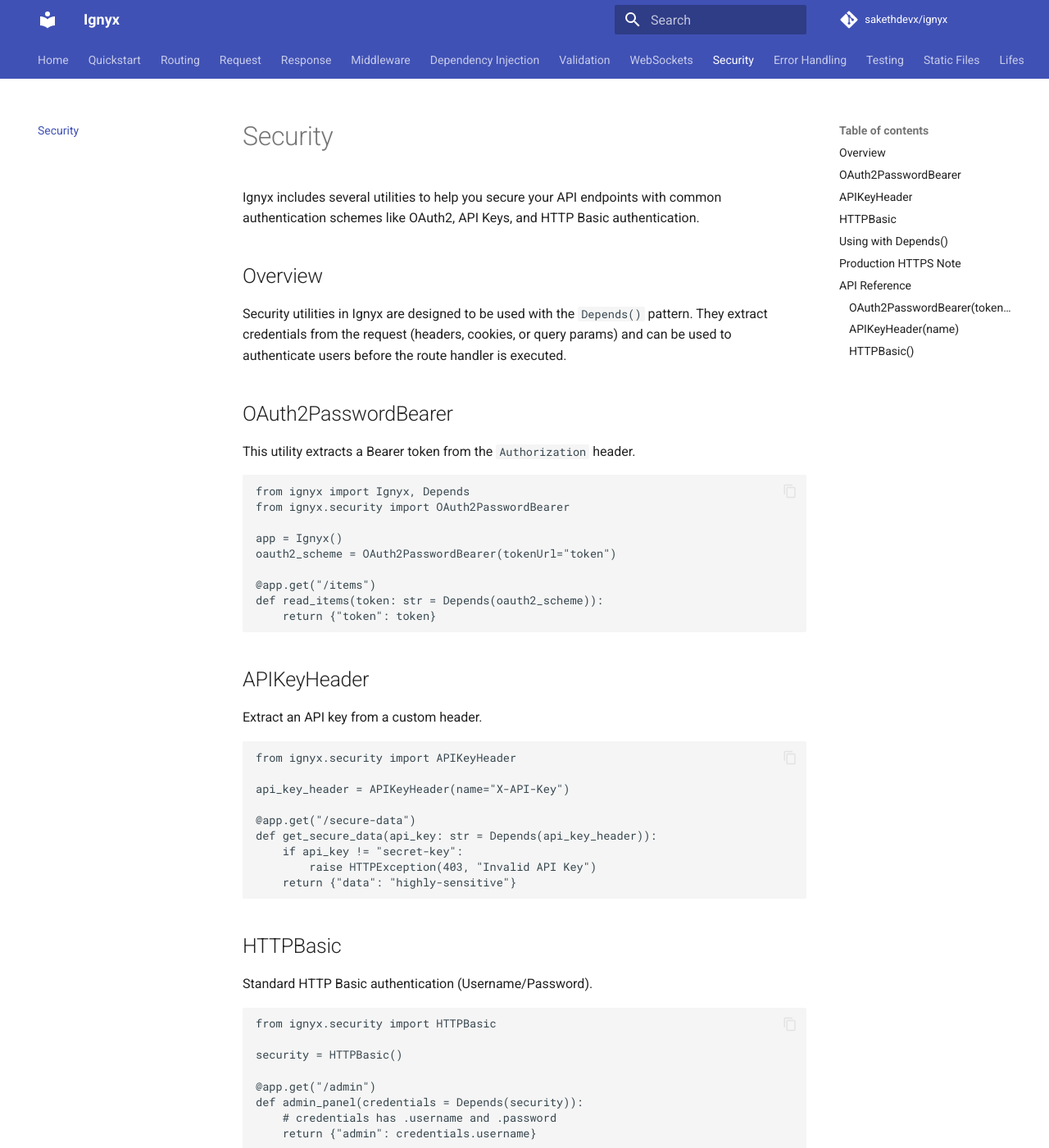
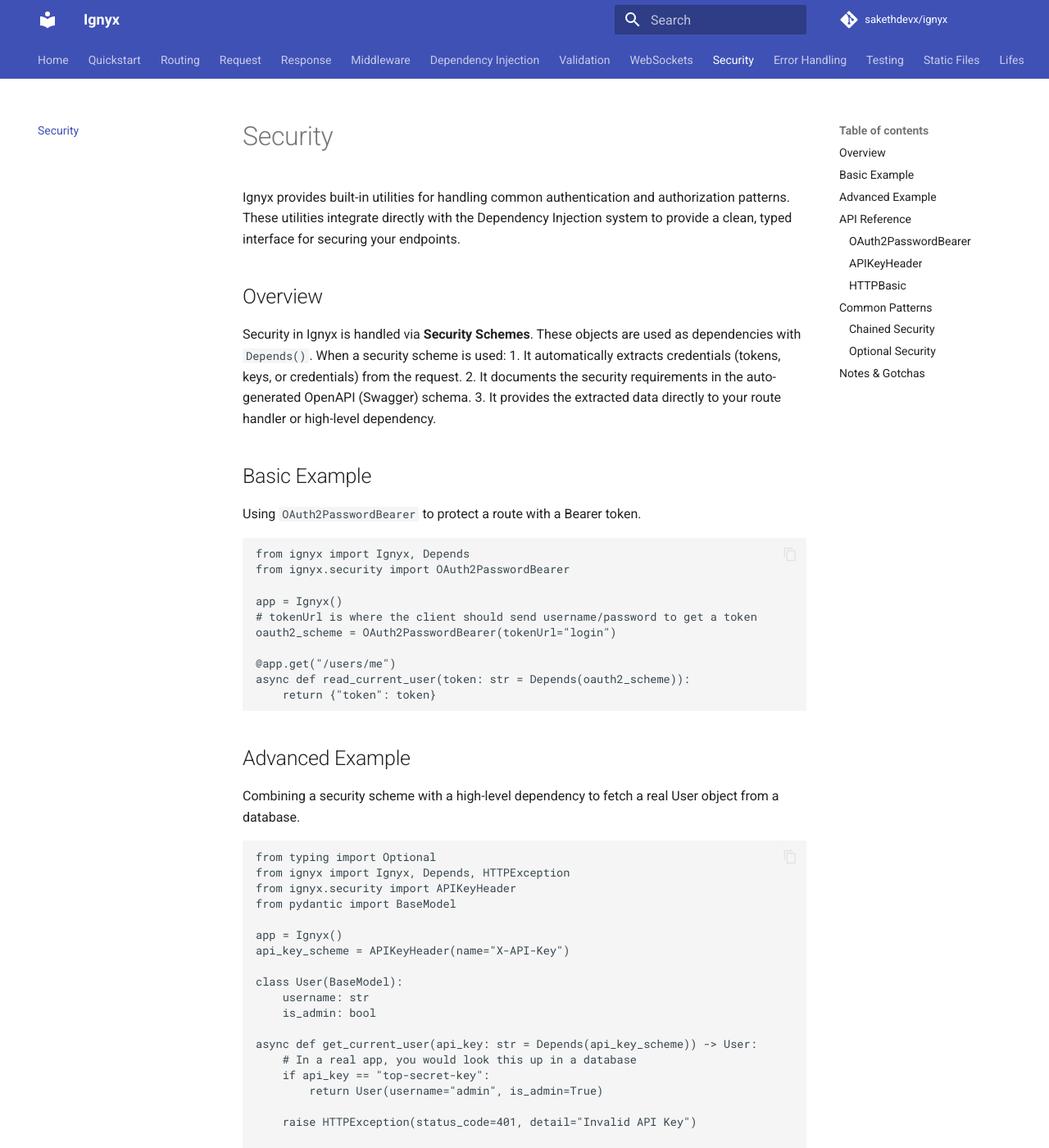
Before and after one commit to sakethdevx/ignyx, an MkDocs documentation site: the page built from docs/security.md, in a window 1280 px wide and 1400 px high. Shown: the whole window at 82% size. Built offline with MkDocs 1.6.1 and Material for MkDocs 9.7.7, drawn with Linux system fonts in a browser that asks for light colours; comment, search, counter and statistics services are not loaded; some of the changed text lies outside the part shown.

Commit message:
docs: satisfy missing structure in security.md

````diff
--- a/docs/security.md
+++ b/docs/security.md
@@ -1,85 +1,100 @@
 # Security
 
-Ignyx includes several utilities to help you secure your API endpoints with common authentication schemes like OAuth2, API Keys, and HTTP Basic authentication.
+Ignyx provides built-in utilities for handling common authentication and authorization patterns. These utilities integrate directly with the Dependency Injection system to provide a clean, typed interface for securing your endpoints.
 
 ## Overview
 
-Security utilities in Ignyx are designed to be used with the `Depends()` pattern. They extract credentials from the request (headers, cookies, or query params) and can be used to authenticate users before the route handler is executed.
+Security in Ignyx is handled via **Security Schemes**. These objects are used as dependencies with `Depends()`. When a security scheme is used:
+1. It automatically extracts credentials (tokens, keys, or credentials) from the request.
+2. It documents the security requirements in the auto-generated OpenAPI (Swagger) schema.
+3. It provides the extracted data directly to your route handler or high-level dependency.
 
-## OAuth2PasswordBearer
+## Basic Example
 
-This utility extracts a Bearer token from the `Authorization` header.
+Using `OAuth2PasswordBearer` to protect a route with a Bearer token.
 
 ```python
 from ignyx import Ignyx, Depends
 from ignyx.security import OAuth2PasswordBearer
 
 app = Ignyx()
-oauth2_scheme = OAuth2PasswordBearer(tokenUrl="token")
+# tokenUrl is where the client should send username/password to get a token
+oauth2_scheme = OAuth2PasswordBearer(tokenUrl="login")
 
-@app.get("/items")
-def read_items(token: str = Depends(oauth2_scheme)):
+@app.get("/users/me")
+async def read_current_user(token: str = Depends(oauth2_scheme)):
     return {"token": token}
 ```
 
-## APIKeyHeader
+## Advanced Example
 
-Extract an API key from a custom header.
+Combining a security scheme with a high-level dependency to fetch a real User object from a database.
 
 ```python
+from typing import Optional
+from ignyx import Ignyx, Depends, HTTPException
 from ignyx.security import APIKeyHeader
+from pydantic import BaseModel
 
-api_key_header = APIKeyHeader(name="X-API-Key")
+app = Ignyx()
+api_key_scheme = APIKeyHeader(name="X-API-Key")
 
-@app.get("/secure-data")
-def get_secure_data(api_key: str = Depends(api_key_header)):
-    if api_key != "secret-key":
-        raise HTTPException(403, "Invalid API Key")
-    return {"data": "highly-sensitive"}
+class User(BaseModel):
+    username: str
+    is_admin: bool
+
+async def get_current_user(api_key: str = Depends(api_key_scheme)) -> User:
+    # In a real app, you would look this up in a database
+    if api_key == "top-secret-key":
+        return User(username="admin", is_admin=True)
+
+    raise HTTPException(status_code=401, detail="Invalid API Key")
+
+@app.get("/admin/dashboard")
+async def admin_dashboard(user: User = Depends(get_current_user)):
+    if not user.is_admin:
+        raise HTTPException(status_code=403, detail="Insufficient permissions")
+    return {"message": f"Welcome, {user.username}!"}
 ```
-
-## HTTPBasic
-
-Standard HTTP Basic authentication (Username/Password).
-
-```python
-from ignyx.security import HTTPBasic
-
-security = HTTPBasic()
-
-@app.get("/admin")
-def admin_panel(credentials = Depends(security)):
-    # credentials has .username and .password
-    return {"admin": credentials.username}
-```
-
-## Using with Depends()
-
-You typically wrap these security schemes in a higher-level dependency to fetch user data from a database.
-
-```python
-def get_current_user(token: str = Depends(oauth2_scheme)):
-    user = db.fetch_user_by_token(token)
-    if not user:
-        raise HTTPException(401, "Invalid credentials")
-    return user
-
-@app.get("/me")
-def me(user = Depends(get_current_user)):
-    return user
-```
-
-## Production HTTPS Note
-
-In production, you should **always** run your Ignyx application behind a TLS/SSL proxy (like Nginx, Caddy, or a Cloud Load Balancer) to ensure that credentials sent via headers are encrypted.
 
 ## API Reference
 
-### `OAuth2PasswordBearer(tokenUrl)`
-Extracts Bearer token from `Authorization` header.
+### `OAuth2PasswordBearer`
+- **Purpose**: Extracts a Bearer token from the `Authorization` header.
+- **Parameters**:
+    - `tokenUrl` (str): The URL that provides the token (used in Swagger UI).
+    - `auto_error` (bool): If `True`, automatically raises 401 if token is missing. Default `True`.
 
-### `APIKeyHeader(name)`
-Extracts value from the specified header.
+### `APIKeyHeader`
+- **Purpose**: Extracts an API key from a specific request header.
+- **Parameters**:
+    - `name` (str): The name of the header to check.
+    - `auto_error` (bool): If `True`, automatically raises 401 if header is missing. Default `True`.
 
-### `HTTPBasic()`
-Extracts and decodes Basic credentials.
+### `HTTPBasic`
+- **Purpose**: Extracts and decodes Username/Password from the `Authorization: Basic` header.
+- **Returns**: An object with `.username` and `.password` attributes.
+
+## Common Patterns
+
+### Chained Security
+You can create dependencies that require other dependencies, allowing you to build complex authorization logic. For example, `get_current_active_user` might depend on `get_current_user`.
+
+### Optional Security
+By setting `auto_error=False` on the security scheme, you can make authentication optional. The dependency will return `None` if the credentials are missing instead of raising an exception.
+
+```python
+oauth2_scheme = OAuth2PasswordBearer(tokenUrl="token", auto_error=False)
+
+@app.get("/")
+async def root(token: Optional[str] = Depends(oauth2_scheme)):
+    if token:
+        return {"message": "Logged in"}
+    return {"message": "Guest"}
+```
+
+## Notes & Gotchas
+
+- **Production Security**: Security utilities only extract and decode credentials. They do **not** verify tokens (like JWT signatures). That logic should be implemented in your dependency functions.
+- **HTTPS**: Always run Ignyx behind a TLS/SSL proxy (like Nginx) in production. Security schemes pass sensitive data in headers which must be encrypted.
+- **OpenAPI**: Using these built-in utilities ensures that the "Authorize" button in Swagger UI works correctly for your API.
````
